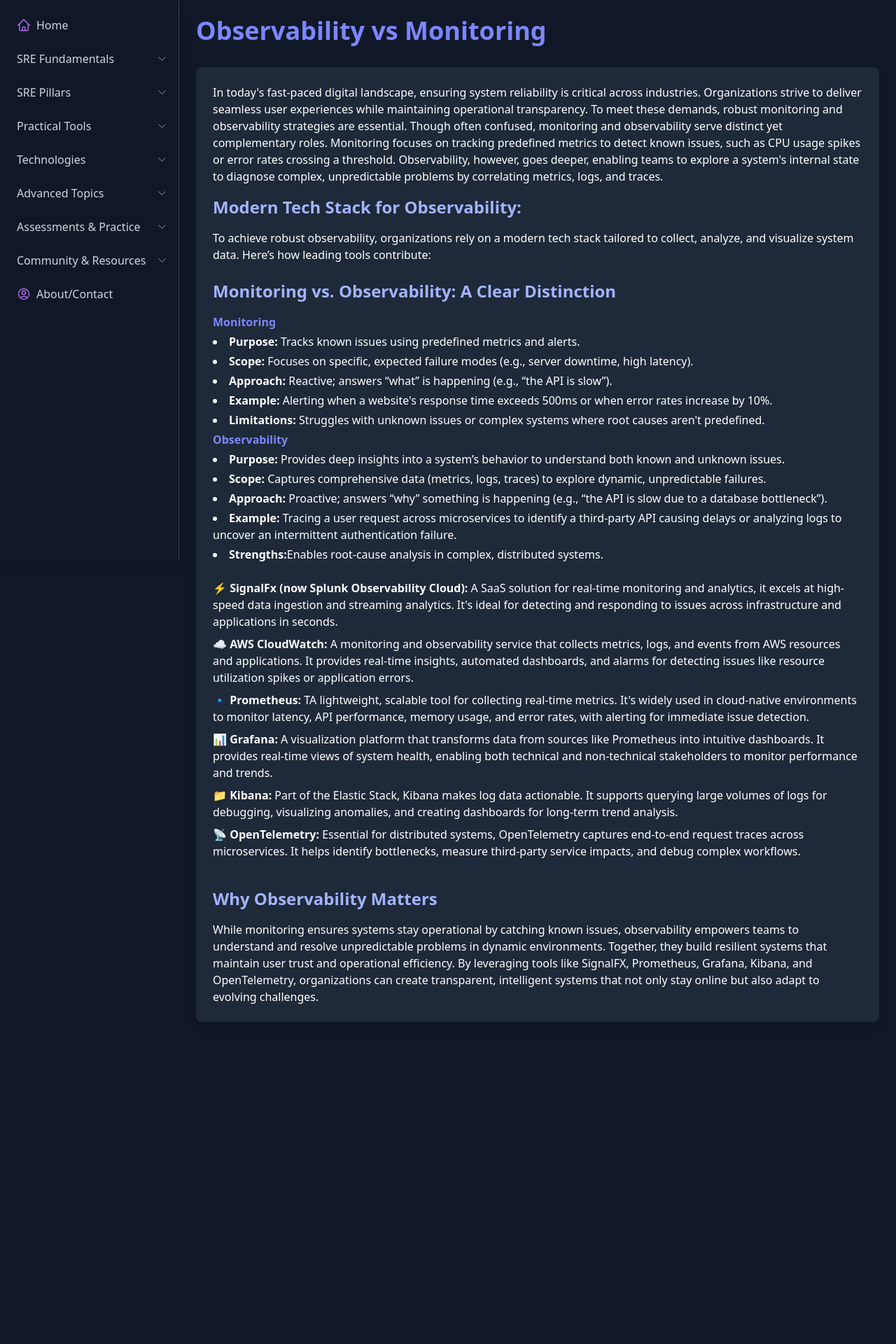
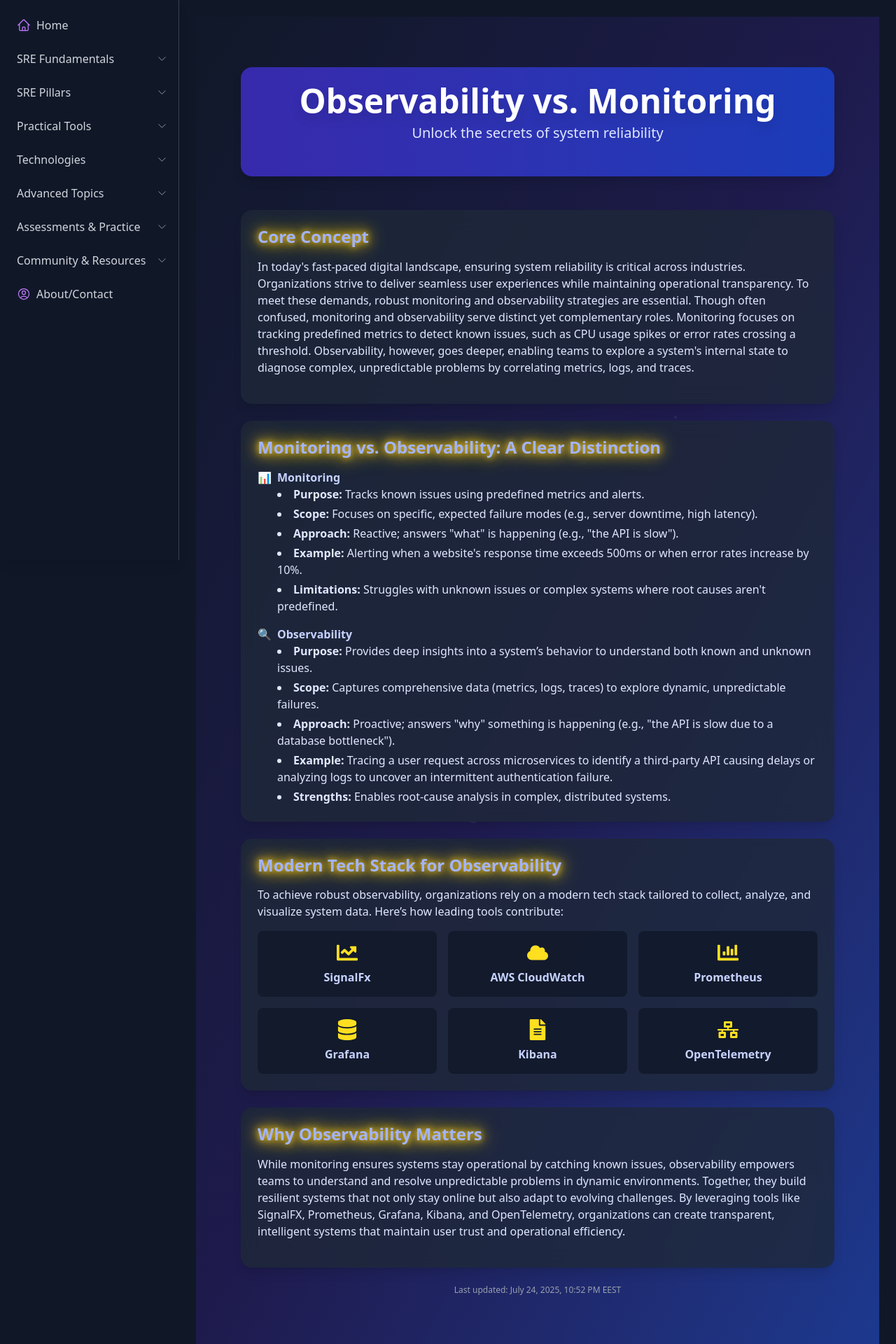
Before and after one commit to devops4noobs/sre4noobs, a Next.js app: page /fundamentals/observability-vs-monitoring in a window 1280 px wide. Shown: the top 1920 px of the page at 70% size. Before the commit the page ends 1484 px from the top, so only its background shows below. Built offline with nearby package versions, Linux system fonts and the light colour scheme.

Commit message:
redesign obs vs mon

```diff
--- a/package.json
+++ b/package.json
@@ -25,6 +25,7 @@
     "next": "15.3.5",
     "next-sitemap": "^4.2.3",
     "react": "^19.0.0",
+    "react-confetti": "^6.4.0",
     "react-dom": "^19.0.0",
     "react-hook-form": "^7.60.0",
     "react-icons": "^5.5.0",
--- a/src/app/fundamentals/observability-vs-monitoring/page.tsx
+++ b/src/app/fundamentals/observability-vs-monitoring/page.tsx
@@ -1,50 +1,240 @@
-export default function HomePage() {
+'use client'; // Required for useState and motion
+import { FaChartLine, FaCloud, FaDatabase, FaChartBar, FaFileAlt, FaNetworkWired } from "react-icons/fa";
+import { motion, useScroll, useSpring, useTransform } from "framer-motion";
+import { useState, useEffect } from "react";
+import Confetti from "react-confetti";
+
+export default function ObservabilityVsMonitoring() {
+  const [hoveredSection, setHoveredSection] = useState<string | null>(null);
+  const [expandedNode, setExpandedNode] = useState<string | null>(null);
+  const [showConfetti, setShowConfetti] = useState(false);
+  const { scrollYProgress } = useScroll();
+  const scaleX = useSpring(scrollYProgress, { stiffness: 100, damping: 30 });
+  const progress = useTransform(scaleX, [0, 1], [0, 100]);
+
+  // Animation variants for cards
+  const cardVariants = {
+    hidden: { scale: 1, opacity: 0, y: 20 },
+    visible: { scale: 1, opacity: 1, y: 0 },
+    hover: { scale: 1.03, boxShadow: "0 8px 16px rgba(0, 0, 0, 0.3)" },
+  };
+
+  // Node data for Observability Explorer
+  const techStack = [
+    { id: "signalFx", name: "SignalFx", icon: FaChartLine, description: "Real-time monitoring and analytics with high-speed data ingestion." },
+    { id: "awsCloudWatch", name: "AWS CloudWatch", icon: FaCloud, description: "Collects metrics, logs, and events from AWS resources with real-time insights." },
+    { id: "prometheus", name: "Prometheus", icon: FaChartBar, description: "Scalable tool for real-time metrics in cloud-native environments." },
+    { id: "grafana", name: "Grafana", icon: FaDatabase, description: "Visualization platform with intuitive dashboards for system health." },
+    { id: "kibana", name: "Kibana", icon: FaFileAlt, description: "Log analysis and visualization with the Elastic Stack." },
+    { id: "openTelemetry", name: "OpenTelemetry", icon: FaNetworkWired, description: "End-to-end tracing for distributed microservices." },
+  ];
+
+  useEffect(() => {
+    const unsubscribe = scaleX.onChange((value) => {
+      if (value >= 0.95 && !showConfetti) {
+        setShowConfetti(true);
+        setTimeout(() => setShowConfetti(false), 3000); // Confetti for 3 seconds
+      }
+    });
+    return () => unsubscribe();
+  }, [scaleX, showConfetti]);
+
   return (
-    <div>
-      <h1 className="text-4xl font-bold text-indigo-400 mb-8">
-        Observability vs Monitoring
-      </h1>
+    <div className="min-h-screen bg-gradient-to-br from-gray-900 via-indigo-950 to-blue-900 flex flex-col items-center justify-start py-6 md:py-12 overflow-x-hidden relative">
+      {/* Animated Background Particles */}
+      <div className="absolute inset-0 opacity-10">
+        <div className="absolute w-2 h-2 bg-yellow-400 rounded-full animate-pulse" style={{ top: "15%", left: "20%" }}></div>
+        <div className="absolute w-1 h-1 bg-indigo-300 rounded-full animate-pulse" style={{ top: "30%", left: "70%" }}></div>
+        <div className="absolute w-3 h-3 bg-blue-300 rounded-full animate-pulse" style={{ top: "60%", left: "40%" }}></div>
+      </div>
 
-        {/* Observability Section */}
-        <section className="bg-gray-800 p-6 rounded-lg shadow-lg max-w-6xl mx-auto">
-          <p className="mb-4">
+      <main className="p-4 md:p-6 w-full max-w-xs sm:max-w-sm md:max-w-4xl mx-auto text-left">
+        {/* Hero Section */}
+        <motion.section
+          className="bg-gradient-to-r from-indigo-800 to-blue-800 rounded-xl sm:rounded-2xl p-4 sm:p-6 mb-6 sm:mb-12 shadow-lg transform perspective-1000 hover:rotate-x-2 transition-all duration-500 text-center"
+          initial="hidden"
+          animate="visible"
+          variants={cardVariants}
+        >
+          <motion.h1
+            className="text-3xl sm:text-4xl md:text-5xl font-extrabold text-white mb-2 drop-shadow-xl"
+            initial={{ y: -30, opacity: 0 }}
+            animate={{ y: 0, opacity: 1 }}
+            transition={{ duration: 0.8 }}
+          >
+            Observability vs. Monitoring
+          </motion.h1>
+          <motion.p
+            className="text-base sm:text-lg md:text-xl text-indigo-100 mb-4 sm:mb-6"
+            initial={{ y: 30, opacity: 0 }}
+            animate={{ y: 0, opacity: 1 }}
+            transition={{ duration: 0.8, delay: 0.2 }}
+          >
+            Unlock the secrets of system reliability
+          </motion.p>
+        </motion.section>
+
+        {/* Introduction Card */}
+        <motion.div
+          className="bg-gray-800/80 backdrop-blur-md rounded-xl sm:rounded-2xl p-4 sm:p-6 mb-6 shadow-lg hover:bg-indigo-900/80 transition-colors duration-300"
+          initial="hidden"
+          animate="visible"
+          variants={cardVariants}
+          whileHover="hover"
+          onHoverStart={() => setHoveredSection("intro")}
+          onHoverEnd={() => setHoveredSection(null)}
+        >
+          <h2 className="text-xl sm:text-2xl md:text-3xl font-semibold text-indigo-300 mb-4 glow-text">Core Concept</h2>
+          <p className="text-indigo-100 mb-4 text-sm sm:text-base">
             In today&apos;s fast-paced digital landscape, ensuring system reliability is critical across industries. Organizations strive to deliver seamless user experiences while maintaining operational transparency. To meet these demands, robust monitoring and observability strategies are essential. Though often confused, monitoring and observability serve distinct yet complementary roles. Monitoring focuses on tracking predefined metrics to detect known issues, such as CPU usage spikes or error rates crossing a threshold. Observability, however, goes deeper, enabling teams to explore a system&apos;s internal state to diagnose complex, unpredictable problems by correlating metrics, logs, and traces.
           </p>
+          {hoveredSection === "intro" && (
+            <motion.div
+              className="bg-yellow-900/50 rounded p-2 mt-2 text-white text-xs sm:text-sm"
+              initial={{ opacity: 0 }}
+              animate={{ opacity: 1 }}
+              transition={{ duration: 0.3 }}
+            >
+              Hover tip: Monitoring tells "what", observability explains "why"!
+            </motion.div>
+          )}
+        </motion.div>
 
-          <h3 className="text-2xl font-semibold text-indigo-300 mb-4">Modern Tech Stack for Observability:</h3>
-          <p>To achieve robust observability, organizations rely on a modern tech stack tailored to collect, analyze, and visualize system data. Here’s how leading tools contribute:</p>
-          <br></br>
-
-          <h3 className="text-2xl font-semibold text-indigo-300 mb-4">Monitoring vs. Observability: A Clear Distinction</h3>
-          <ul className="list-disc list-inside space-y-1">
-            <h3 className="text-l font-semibold text-indigo-400">Monitoring</h3>
+        {/* Monitoring vs. Observability: A Clear Distinction Card */}
+        <motion.div
+          className="bg-gray-800/80 backdrop-blur-md rounded-xl sm:rounded-2xl p-4 sm:p-6 mb-6 shadow-lg hover:bg-indigo-900/80 transition-colors duration-300"
+          initial="hidden"
+          animate="visible"
+          variants={cardVariants}
+          whileHover="hover"
+          onHoverStart={() => setHoveredSection("distinction")}
+          onHoverEnd={() => setHoveredSection(null)}
+        >
+          <h2 className="text-xl sm:text-2xl md:text-3xl font-semibold text-indigo-300 mb-4 glow-text">Monitoring vs. Observability: A Clear Distinction</h2>
+          <div className="space-y-4">
+            <div className="flex items-start gap-2">
+              <span className="text-indigo-400">📊</span>
+              <div>
+                <h3 className="font-semibold text-indigo-200">Monitoring</h3>
+                <ul className="list-disc list-inside text-indigo-100 space-y-1 text-sm sm:text-base">
                   <li><strong>Purpose:</strong> Tracks known issues using predefined metrics and alerts.</li>
                   <li><strong>Scope:</strong> Focuses on specific, expected failure modes (e.g., server downtime, high latency).</li>
-            <li><strong>Approach:</strong> Reactive; answers “what” is happening (e.g., “the API is slow”).</li>
+                  <li><strong>Approach:</strong> Reactive; answers &quot;what&quot; is happening (e.g., &quot;the API is slow&quot;).</li>
                   <li><strong>Example:</strong> Alerting when a website&apos;s response time exceeds 500ms or when error rates increase by 10%.</li>
                   <li><strong>Limitations:</strong> Struggles with unknown issues or complex systems where root causes aren&apos;t predefined.</li>
-            <h3 className="text-l font-semibold text-indigo-400">Observability</h3>
+                </ul>
+              </div>
+            </div>
+            <div className="flex items-start gap-2">
+              <span className="text-indigo-400">🔍</span>
+              <div>
+                <h3 className="font-semibold text-indigo-200">Observability</h3>
+                <ul className="list-disc list-inside text-indigo-100 space-y-1 text-sm sm:text-base">
                   <li><strong>Purpose:</strong> Provides deep insights into a system’s behavior to understand both known and unknown issues.</li>
                   <li><strong>Scope:</strong> Captures comprehensive data (metrics, logs, traces) to explore dynamic, unpredictable failures.</li>
-            <li><strong>Approach:</strong> Proactive; answers “why” something is happening (e.g., “the API is slow due to a database bottleneck”).</li>
+                  <li><strong>Approach:</strong> Proactive; answers &quot;why&quot; something is happening (e.g., &quot;the API is slow due to a database bottleneck&quot;).</li>
                   <li><strong>Example:</strong> Tracing a user request across microservices to identify a third-party API causing delays or analyzing logs to uncover an intermittent authentication failure.</li>
-            <li><strong>Strengths:</strong>Enables root-cause analysis in complex, distributed systems.</li>
+                  <li><strong>Strengths:</strong> Enables root-cause analysis in complex, distributed systems.</li>
                 </ul>
-          <br></br>
-          <ul className="list-none space-y-2 mb-4">
-            <li><strong>⚡️ SignalFx (now Splunk Observability Cloud):</strong> A SaaS solution for real-time monitoring and analytics, it excels at high-speed data ingestion and streaming analytics. It&apos;s ideal for detecting and responding to issues across infrastructure and applications in seconds.</li>
-            <li><strong>☁️ AWS CloudWatch:</strong> A monitoring and observability service that collects metrics, logs, and events from AWS resources and applications. It provides real-time insights, automated dashboards, and alarms for detecting issues like resource utilization spikes or application errors.</li>
-            <li><strong>🔹 Prometheus:</strong> TA lightweight, scalable tool for collecting real-time metrics. It&apos;s widely used in cloud-native environments to monitor latency, API performance, memory usage, and error rates, with alerting for immediate issue detection.</li>
-            <li><strong>📊 Grafana:</strong> A visualization platform that transforms data from sources like Prometheus into intuitive dashboards. It provides real-time views of system health, enabling both technical and non-technical stakeholders to monitor performance and trends.</li>
-            <li><strong>📁 Kibana:</strong> Part of the Elastic Stack, Kibana makes log data actionable. It supports querying large volumes of logs for debugging, visualizing anomalies, and creating dashboards for long-term trend analysis.</li>
-            <li><strong>📡 OpenTelemetry:</strong> Essential for distributed systems, OpenTelemetry captures end-to-end request traces across microservices. It helps identify bottlenecks, measure third-party service impacts, and debug complex workflows.</li>
-          </ul>
-          <br></br>
-          <h3 className="text-2xl font-semibold text-indigo-300 mb-4">Why Observability Matters</h3>
-          <p>
-            While monitoring ensures systems stay operational by catching known issues, observability empowers teams to understand and resolve unpredictable problems in dynamic environments. Together, they build resilient systems that maintain user trust and operational efficiency. By leveraging tools like SignalFX, Prometheus, Grafana, Kibana, and OpenTelemetry, organizations can create transparent, intelligent systems that not only stay online but also adapt to evolving challenges.
+              </div>
+            </div>
+          </div>
+          {hoveredSection === "distinction" && (
+            <motion.div
+              className="bg-yellow-900/50 rounded p-2 mt-2 text-white text-xs sm:text-sm"
+              initial={{ opacity: 0 }}
+              animate={{ opacity: 1 }}
+              transition={{ duration: 0.3 }}
+            >
+              Hover tip: Monitoring is reactive, observability is proactive!
+            </motion.div>
+          )}
+        </motion.div>
+
+        {/* Modern Tech Stack for Observability Card */}
+        <motion.div
+          className="bg-gray-800/80 backdrop-blur-md rounded-xl sm:rounded-2xl p-4 sm:p-6 mb-6 shadow-lg hover:bg-indigo-900/80 transition-colors duration-300"
+          initial="hidden"
+          animate="visible"
+          variants={cardVariants}
+          whileHover="hover"
+          onHoverStart={() => setHoveredSection("tech-stack")}
+          onHoverEnd={() => setHoveredSection(null)}
+        >
+          <h2 className="text-xl sm:text-2xl md:text-3xl font-semibold text-indigo-300 mb-4 glow-text">Modern Tech Stack for Observability</h2>
+          <p className="text-indigo-100 mb-4 text-sm sm:text-base">
+            To achieve robust observability, organizations rely on a modern tech stack tailored to collect, analyze, and visualize system data. Here’s how leading tools contribute:
           </p>
-        </section>
+          <div className="grid grid-cols-1 sm:grid-cols-2 md:grid-cols-3 gap-4">
+            {techStack.map((tool, index) => (
+              <motion.div
+                key={tool.id}
+                className="bg-gray-900/80 p-4 rounded-lg flex flex-col items-center gap-2 cursor-pointer"
+                whileHover={{ scale: 1.05 }}
+                whileTap={{ scale: 0.95 }}
+                onClick={() => setExpandedNode(expandedNode === tool.id ? null : tool.id)}
+                initial={{ opacity: 0, y: 20 }}
+                animate={{ opacity: 1, y: 0 }}
+                transition={{ delay: index * 0.1 }}
+              >
+                <tool.icon className="text-yellow-300 text-3xl" />
+                <h3 className="font-semibold text-indigo-200">{tool.name}</h3>
+                {expandedNode === tool.id && (
+                  <motion.p
+                    className="text-indigo-100 text-sm"
+                    initial={{ opacity: 0 }}
+                    animate={{ opacity: 1 }}
+                    transition={{ duration: 0.3 }}
+                  >
+                    {tool.description}
+                  </motion.p>
+                )}
+              </motion.div>
+            ))}
+          </div>
+          {hoveredSection === "tech-stack" && (
+            <motion.div
+              className="bg-yellow-900/50 rounded p-2 mt-2 text-white text-xs sm:text-sm"
+              initial={{ opacity: 0 }}
+              animate={{ opacity: 1 }}
+              transition={{ duration: 0.3 }}
+            >
+              Hover tip: Tools like these power 80% of observability setups!
+            </motion.div>
+          )}
+        </motion.div>
+
+        {/* Why Observability Matters Card */}
+        <motion.div
+          className="bg-gray-800/80 backdrop-blur-md rounded-xl sm:rounded-2xl p-4 sm:p-6 mb-6 shadow-lg hover:bg-indigo-900/80 transition-colors duration-300"
+          initial="hidden"
+          animate="visible"
+          variants={cardVariants}
+          whileHover="hover"
+          onHoverStart={() => setHoveredSection("why")}
+          onHoverEnd={() => setHoveredSection(null)}
+        >
+          <h2 className="text-xl sm:text-2xl md:text-3xl font-semibold text-indigo-300 mb-4 glow-text">Why Observability Matters</h2>
+          <p className="text-indigo-100 mb-4 text-sm sm:text-base">
+            While monitoring ensures systems stay operational by catching known issues, observability empowers teams to understand and resolve unpredictable problems in dynamic environments. Together, they build resilient systems that not only stay online but also adapt to evolving challenges. By leveraging tools like SignalFX, Prometheus, Grafana, Kibana, and OpenTelemetry, organizations can create transparent, intelligent systems that maintain user trust and operational efficiency.
+          </p>
+          {hoveredSection === "why" && (
+            <motion.div
+              className="bg-yellow-900/50 rounded p-2 mt-2 text-white text-xs sm:text-sm"
+              initial={{ opacity: 0 }}
+              animate={{ opacity: 1 }}
+              transition={{ duration: 0.3 }}
+            >
+              Hover to see the power of insight!
+            </motion.div>
+          )}
+        </motion.div>
+
+        {/* Footer Timestamp */}
+        <p className="text-gray-400 text-xs mt-4 text-center">
+          Last updated: July 24, 2025, 10:52 PM EEST
+        </p>
+      </main>
     </div>
   );
 }
```
Also changed, not shown: 1 other file (tests, documents, lock files or other folders). Lines whose indentation alone changed are shown as unchanged.
